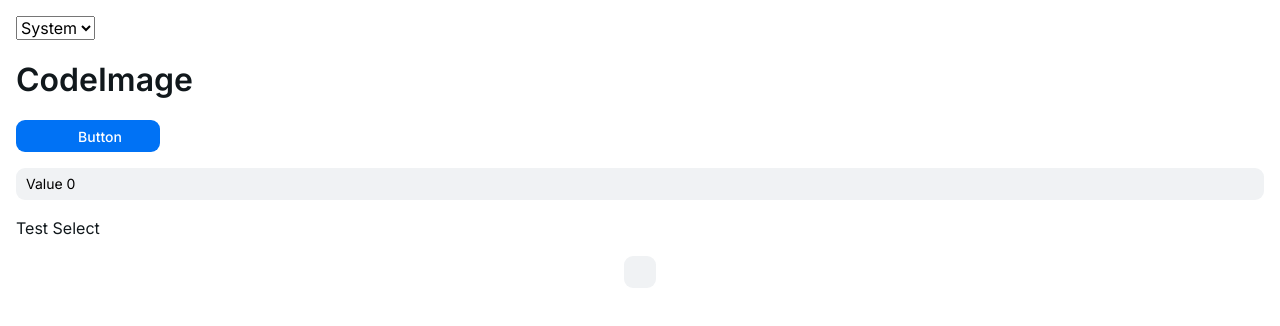
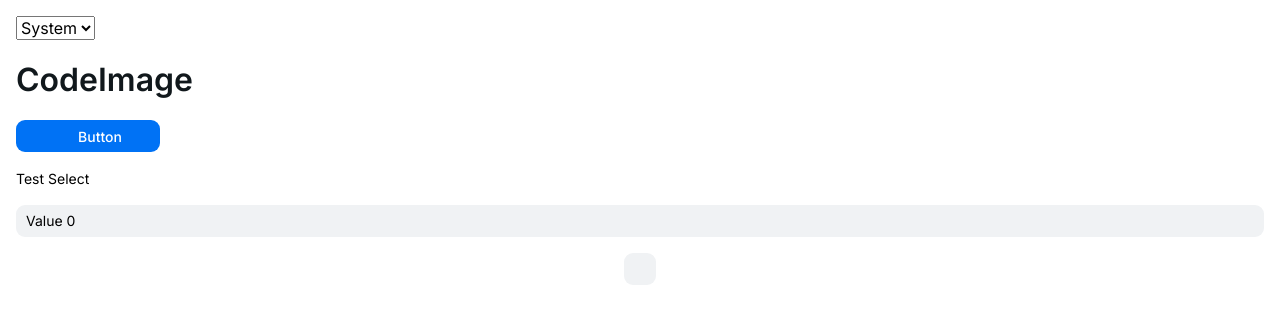
Before and after one commit to ZAHON/codeimage, a Next.js app: page / in a window 1280 px wide. Shown: the top 326 px of the page. Built offline with nearby package versions, Linux system fonts and the light colour scheme; some icons are missing.

Commit message:
Added Label component

```diff
--- /dev/null
+++ b/components/UI/Label/Label.styled.ts
@@ -0,0 +1,10 @@
+import styled from 'styled-components';
+import { Root } from '@radix-ui/react-label';
+
+export const LabelRoot = styled(Root)`
+  cursor: default;
+  user-select: none;
+  line-height: 1.5em;
+  font-size: 0.875rem;
+  color: var(--color-foreground);
+`;
--- /dev/null
+++ b/components/UI/Label/Label.tsx
@@ -0,0 +1,6 @@
+import type { LabelProps } from './Label.types';
+import { LabelRoot } from './Label.styled';
+
+export const Label = ({ htmlFor, children }: LabelProps) => (
+  <LabelRoot htmlFor={htmlFor}>{children}</LabelRoot>
+);
--- /dev/null
+++ b/components/UI/Label/Label.types.ts
@@ -0,0 +1,4 @@
+export type LabelProps = {
+  htmlFor: string;
+  children: string;
+};
--- a/components/UI/index.ts
+++ b/components/UI/index.ts
@@ -1,7 +1,8 @@
 export { ActionIcon } from './ActionIcon/ActionIcon';
 export { Button } from './Button/Button';
-export { Tooltip } from './Tooltip/Tooltip';
 export { Select } from './Select/Select';
 export { SelectItem } from './Select/SelectItem/SelectItem';
 export { SelectGroup } from './Select/SelectGroup/SelectGroup';
 export { SelectSeparator } from './Select/SelectSeparator/SelectSeparator';
+export { Tooltip } from './Tooltip/Tooltip';
+export { Label } from './Label/Label';
--- a/package.json
+++ b/package.json
@@ -9,6 +9,7 @@
     "lint": "next lint"
   },
   "dependencies": {
+    "@radix-ui/react-label": "^1.0.0",
     "@radix-ui/react-select": "^1.0.0",
     "@radix-ui/react-tooltip": "^1.0.0",
     "next": "12.3.0",
--- a/pages/index.tsx
+++ b/pages/index.tsx
@@ -13,6 +13,7 @@
   SelectItem,
   SelectGroup,
   SelectSeparator,
+  Label,
 } from '@/components/UI/.';
 
 const Home: NextPage = () => {
@@ -42,7 +43,8 @@
         <Button icon={<PackgeExport size={16} />} onClick={() => alert('Clicked Button')}>
           Button
         </Button>
-        <Select id="test-select" value={selectValue} onChange={setSelectValue}>
+        <Label htmlFor="test12345">Test Select</Label>
+        <Select id="test12345" value={selectValue} onChange={setSelectValue}>
           <SelectGroup label="Test 1">
             <SelectItem value="0">Value 0</SelectItem>
             <SelectItem disabled value="1">
@@ -80,7 +82,6 @@
           <SelectItem value="29">Value 29</SelectItem>
           <SelectItem value="30">Value 30</SelectItem>
         </Select>
-        <label htmlFor="test-select">Test Select</label>
       </div>
       <div style={{ display: 'flex', justifyContent: 'center' }}>
         <Tooltip content="Lorem ipsum dolor sit amet" side="bottom" align="center">
```
Also changed, not shown: 1 other file (tests, documents, lock files or other folders).
